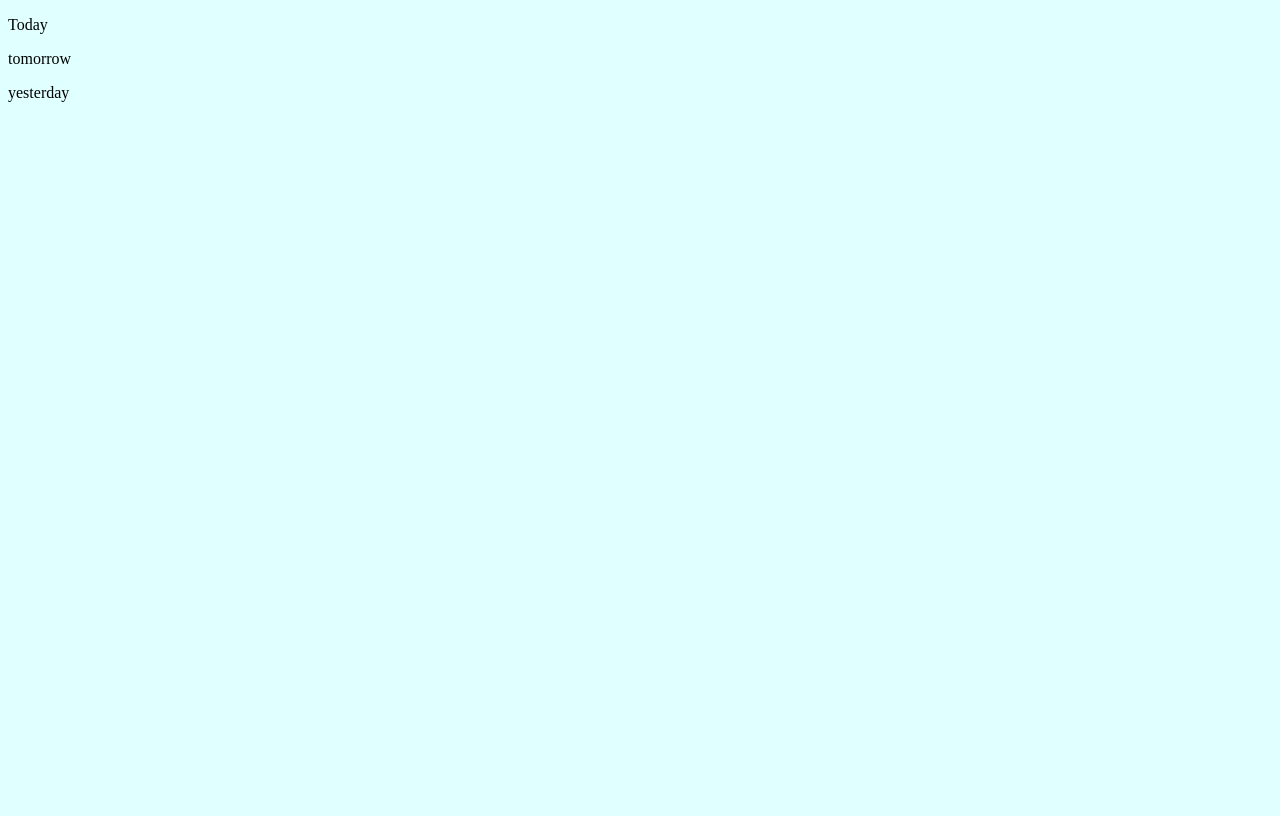
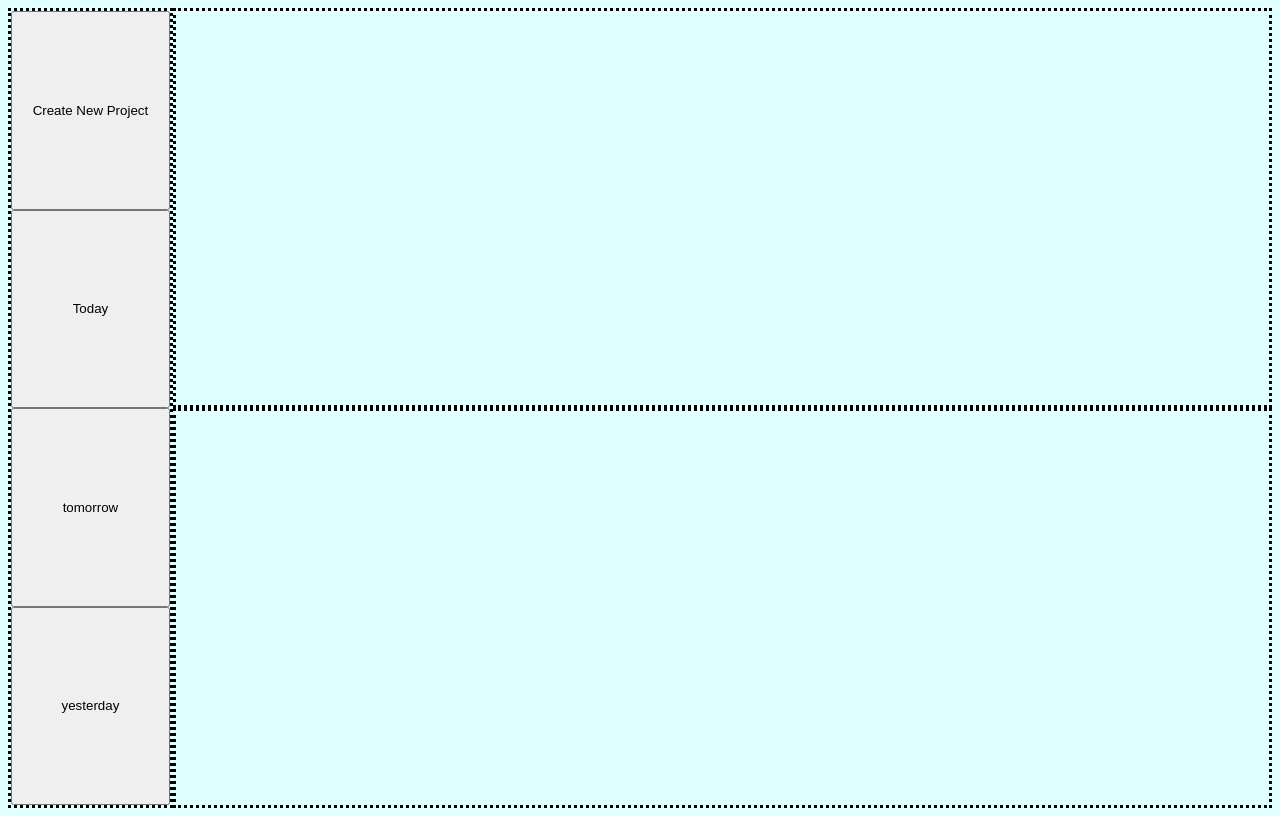
Before and after one commit to irinaravenova/todo-webpack, a website built with webpack: page dist/index.html in a window 1280 px wide. Built offline with nearby package versions, Linux system fonts and the light colour scheme.

Commit message:
created array for all todo objects and project buttons created for DOM

```diff
--- a/src/createTodo.js
+++ b/src/createTodo.js
@@ -1,3 +1,6 @@
+let allTodos = [];
+
+// New toDo class constructor
 class ToDo {
     constructor(project, title, description, dueDate, priority, notes, checkList) {
         this.project = project
@@ -10,11 +13,20 @@ class ToDo {
     }
 }
 
-// Function that takes in data and creates a Todo object
 export default function createTodo(project, title, description, dueDate, priority, notes, checkList) {
     const newTodo = new ToDo(project, title, description, dueDate, priority, notes, checkList)
+    allTodos.push(newTodo)
+    console.log(allTodos)
     return newTodo
 }
+
+export { allTodos }
+
+
+
+
+
+
 
 
 // example console.log test todo object
--- a/src/index.js
+++ b/src/index.js
@@ -1,14 +1,47 @@
 import createTodo from "./createTodo";
+import allTodos from "./createTodo";
 import createProject from "./createProject";
 import renderProjects from "./renderProjects";
+import renderTodos from "./renderTodos";
 import './style.css';
+import { all } from "axios";
 
+// ** REMEMBER TO RE-RUN WEBPACK UPON NEW WORK SESSION
+// ** THEN RE-RUN WEBPACK WATCH TO AUTO UPDATE LIVE SERVER UPON EACH NEW SAVE
+
+// ** renderX_____.js functions are DOM manipulation modules
+
+// Get DOM elements
+const sidebar = document.querySelector('.sidebar')
+const header = document.querySelector('.header')
+const content = document.querySelector('.content')
+
+// Create project button
+const createProjectButton = document.createElement('button')
+createProjectButton.innerHTML = "Create New Project"
+sidebar.appendChild(createProjectButton)
+
+
+// TEST SUBJECTS
 const testTask = createTodo('today', 'bake cake', 'chocolate', 'tomorrow', 'high', 'n/a', true)
+const testTask1 = createTodo('tomorrow', 'bake cake', 'chocolate', 'tomorrow', 'high', 'n/a', false)
+const testTask2 = createTodo('yesterday', 'bake cake', 'chocolate', 'tomorrow', 'high', 'n/a', true)
 console.log(testTask)
-
+console.log(testTask1)
+console.log(testTask2)
 
 const testProject = createProject('Today')
 const testProject1 = createProject('tomorrow')
 const testProject2 = createProject('yesterday')
 
-renderProjects();
+renderProjects()
+renderTodos()
+console.log(`${allTodos}`)
+
+
+
+
+// Sidebar div
+// const sideBar = document.createElement('div')
+// sideBar.className = "sidebar"
+// document.body.appendChild(sideBar)
--- a/src/renderProjects.js
+++ b/src/renderProjects.js
@@ -1,13 +1,24 @@
 import { projectList } from "./createProject"
-
-// Renders each project in project array to DOM
 
 export default function renderProjects() {
 
+    const sidebar = document.querySelector('.sidebar')
+
     projectList.forEach((project) => {
-        const projectName = document.createElement("p")
-        projectName.innerHTML = `${project}`
-        document.body.appendChild(projectName)
+        const projectButton = document.createElement("button")
+        projectButton.className = "project-button"
+        projectButton.innerHTML = `${project}`
+        sidebar.appendChild(projectButton)
+
+        // Add event listener to each project button
+        // that will display associated todos attached.
+
+
+
+
+
+
+
     })
 
 }
--- /dev/null
+++ b/src/renderTodos.js
@@ -0,0 +1,18 @@
+import { projectList } from "./createProject";
+import { allTodos } from "./createTodo";
+
+export default function renderTodos() {
+    // Render todos where the project name is selected
+
+    const sidebar = document.querySelector('.sidebar')
+    const listOfProjectButtons = document.querySelectorAll('.project-button')
+
+    listOfProjectButtons.forEach((projectButton) => {
+        projectButton.addEventListener('click', () => {
+            console.log(`${projectButton.innerHTML}`)
+
+        })
+    })
+
+
+}
--- a/src/style.css
+++ b/src/style.css
@@ -1,3 +1,25 @@
 body {
     background-color: lightcyan;
+    height: 100vh;
+    display: grid;
+    grid-auto-flow: column;
+    grid-auto-columns: .75fr 5fr;
+    grid-template-areas: "sidebar header"
+                        "sidebar content"
 }
+
+.header{
+    border-style: dotted;
+    grid-area: header;
+}
+
+.sidebar {
+    border-style: dotted;
+    grid-area: sidebar;
+    display: grid;
+}
+
+.content {
+    border-style: dotted;
+    grid-area: content;
+}
```
Also changed, not shown: dist/bundle.js, dist/index.html.
